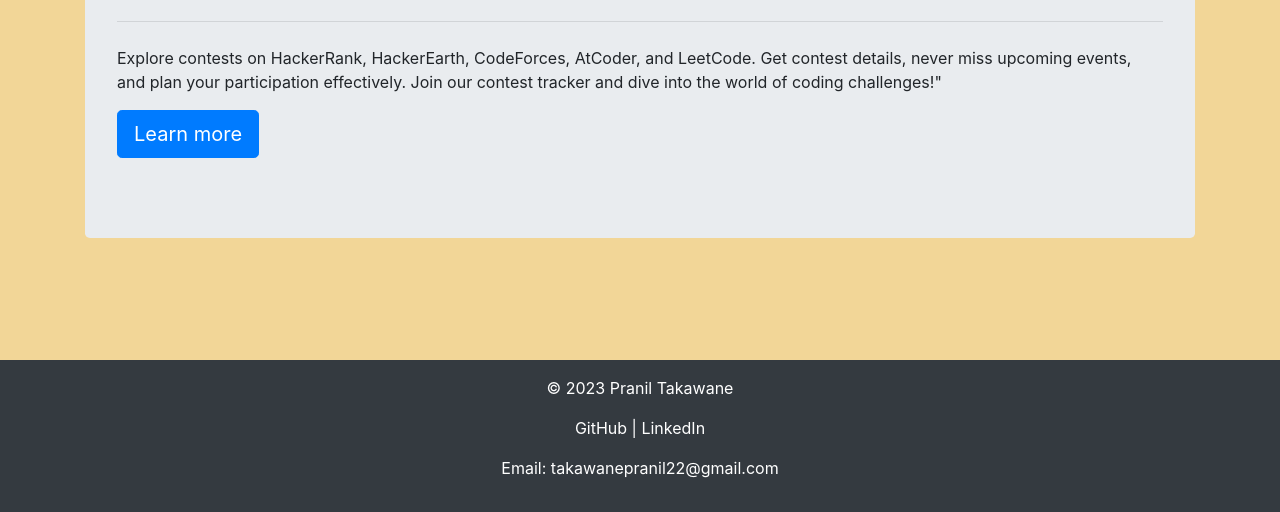
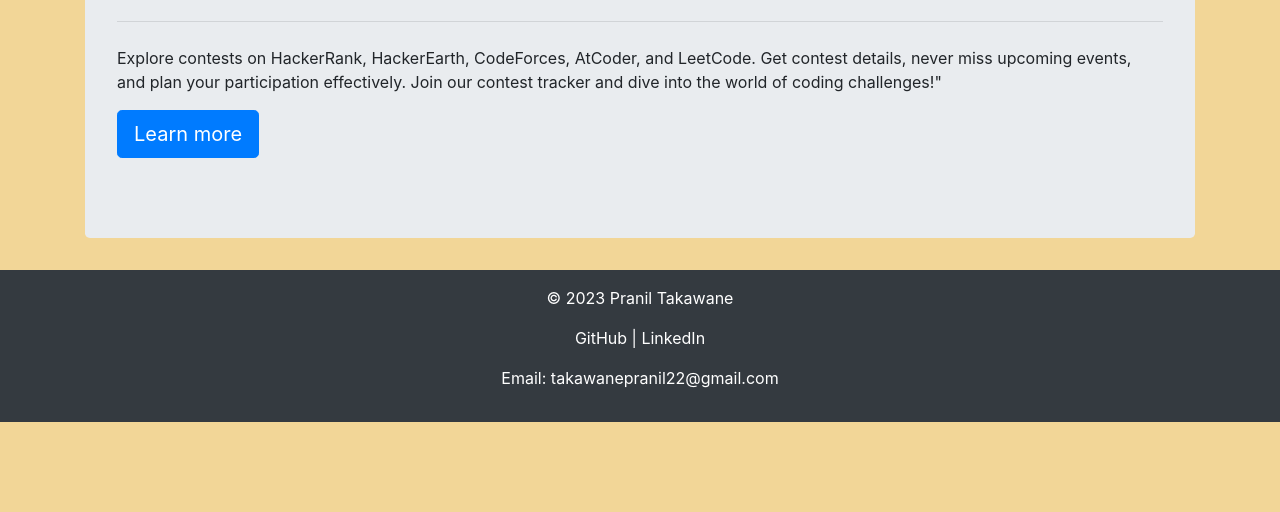
Before and after one commit to Pranil9699/Programming-Contests-Web-App, a plain HTML site: page index.html in a window 1280 px wide. Shown: the part 288-800 px from the top of the page. Drawn offline with nearby package versions, Linux system fonts and the light colour scheme; no server answers.

Commit message:
Update index.html

```diff
--- a/index.html
+++ b/index.html
@@ -99,7 +99,7 @@
       integrity="sha384-JZR6Spejh4U02d8jOt6vLEHfe/JQGiRRSQQxSfFWpi1MquVdAyjUar5+76PVCmYl"
       crossorigin="anonymous"
     ></script>
-    <footer class="bg-dark text-white text-center py-3 fixed-bottom">
+    <footer class="bg-dark text-white text-center py-3 ">
       <div class="container">
         <p>&copy; 2023 Pranil Takawane</p>
         <p>
```
